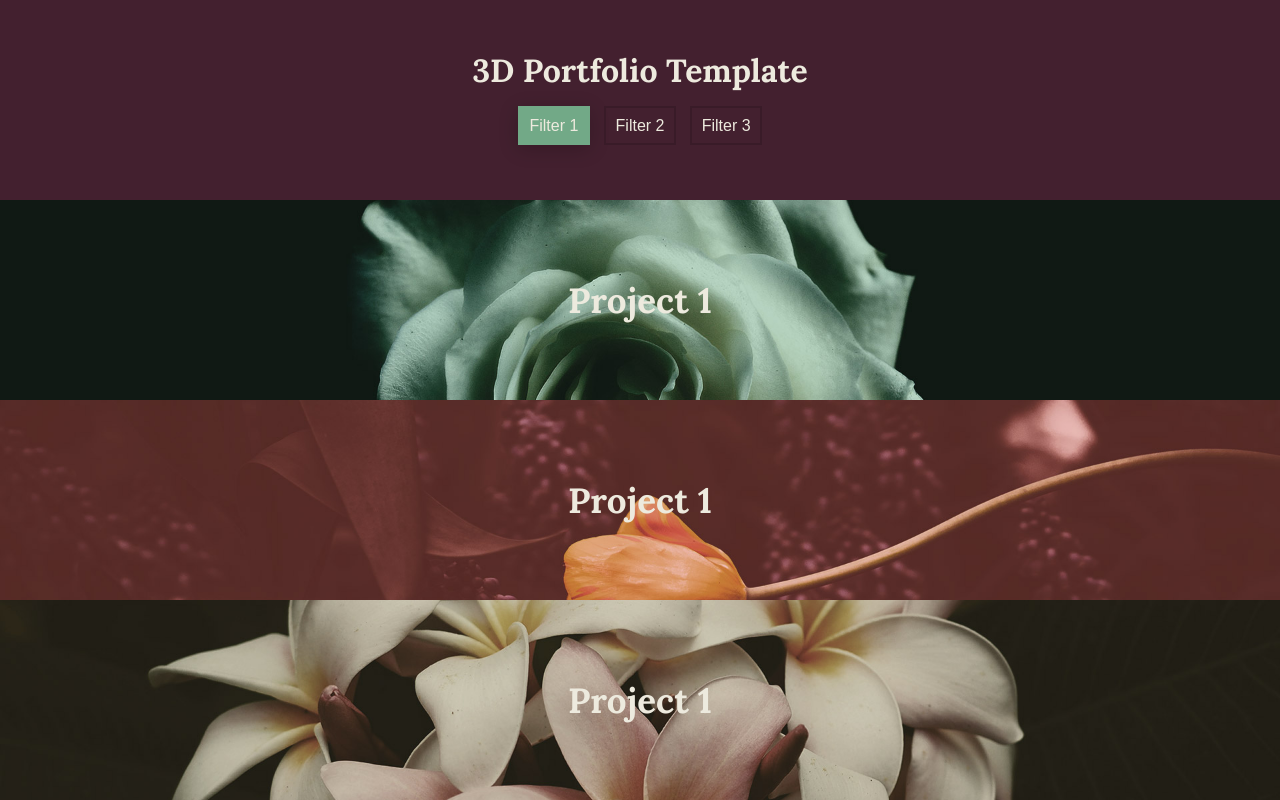
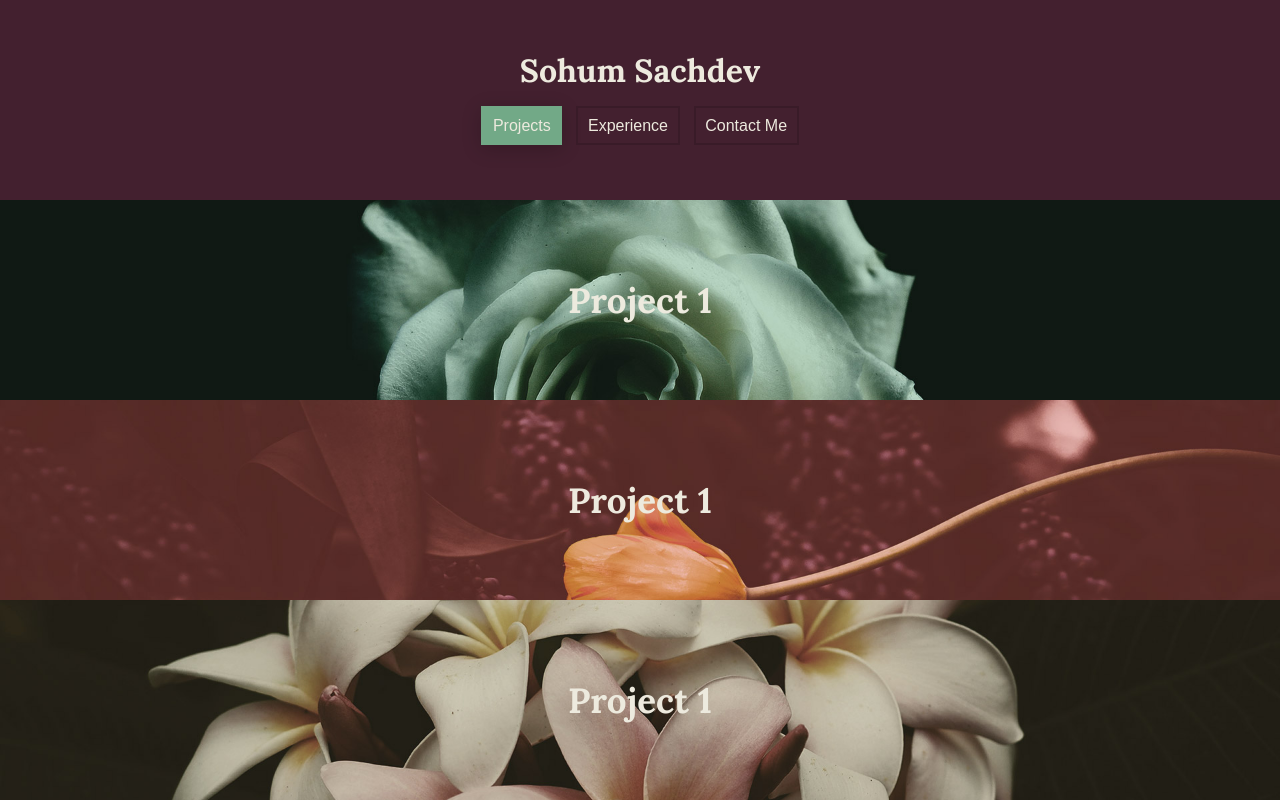
Before and after one commit to sohumsachdev/portfolio, a plain HTML site: page index.html in a window 1280 px wide. Drawn offline with nearby package versions, Linux system fonts and the light colour scheme.

Commit message:
test index.html

```diff
--- a/index.html
+++ b/index.html
@@ -8,18 +8,18 @@
 	<link rel="stylesheet" href="css/style.css"> <!-- Resource style -->
 	<link href="https://fonts.googleapis.com/css?family=Lora:400,700" rel="stylesheet">
 
-	<title>3D Portfolio Template | CodyHouse</title>
+	<title>Sohum Sachdev</title>
 </head>
 <body>
 <div class="cd-3d-portfolio">
 	<nav class="cd-3d-portfolio-navigation">
 		<div class="cd-wrapper">
-			<h1>3D Portfolio Template</h1>
+			<h1>Sohum Sachdev</h1>
 
 			<ul>
-				<li><a href="#0" class="selected">Filter 1</a></li>
-				<li><a href="#0">Filter 2</a></li>
-				<li><a href="#0">Filter 3</a></li>
+				<li><a href="#0" class="selected">Projects</a></li>
+				<li><a href="#0">Experience</a></li>
+				<li><a href="#0">Contact Me</a></li>
 			</ul>
 		</div>
 	</nav> <!-- .cd-3d-portfolio-navigation -->
```
